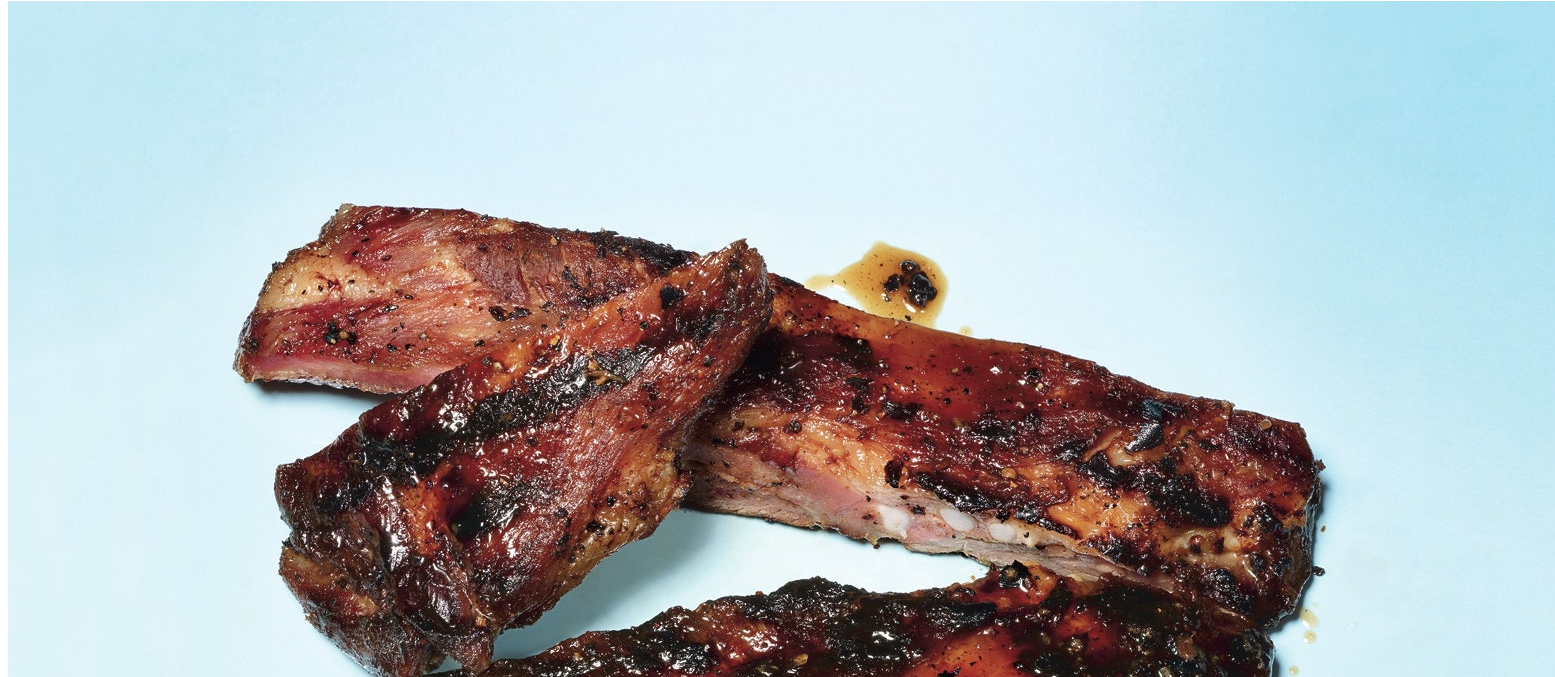
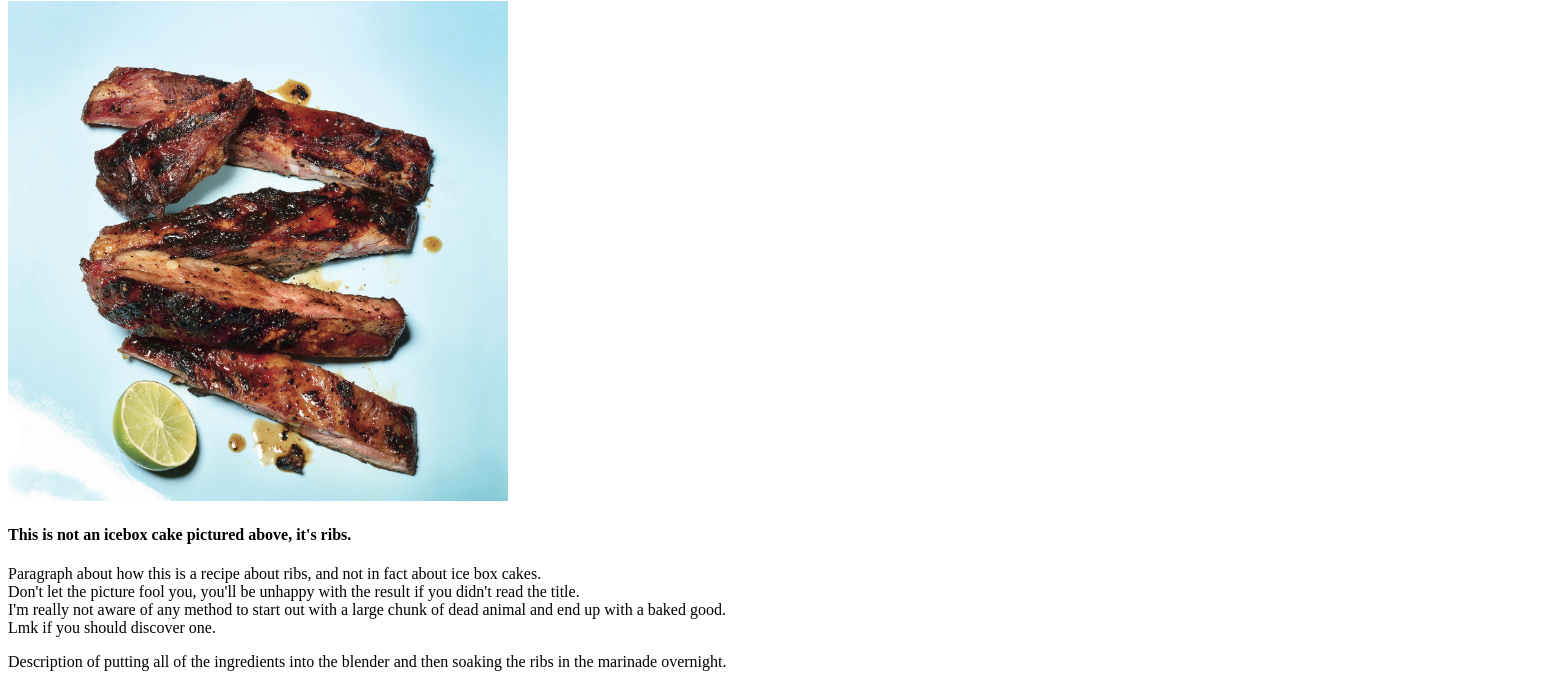
Before and after one commit to Chris-Wilco/odin-recipes, a plain HTML site: page recipes/theribs.html in a window 1280 px wide. Shown: the part 79-756 px from the top of the page, 1555 px wide, since content can reach past the window. Drawn offline with Linux system fonts and the light colour scheme.

Commit message:
Update image dimensions, add page titles for ribs and skirt steak

```diff
--- a/recipes/theribs.html
+++ b/recipes/theribs.html
@@ -3,12 +3,12 @@
 <head>
     <meta charset="UTF-8">
     <meta name="viewport" content="width=device-width, initial-scale=1.0">
-    <title>Document</title>
+    <title>The Ribs</title>
 </head>
 <body>
     <h1>The Ribs</h1>
-    <img src="../img/353813_hires.jpeg" alt="This is not an image of the ribs. It is an icebox cake">
-    <h4>This is an icebox cake pictured above, not ribs.</h4>
+    <img src="../img/353813_hires.jpeg" alt="This is not an image of the ribs. It is an icebox cake" width=500px height=auto>
+    <h4>This is not an icebox cake pictured above, it's ribs.</h4>
 
     <p>Paragraph about how this is a recipe about ribs, and not in fact about ice box cakes. <br>
         Don't let the picture fool you, you'll be unhappy with the result if you didn't read the title. <br>
```
Also changed, not shown: recipes/skirtsteak.html (+2 -2 lines).
